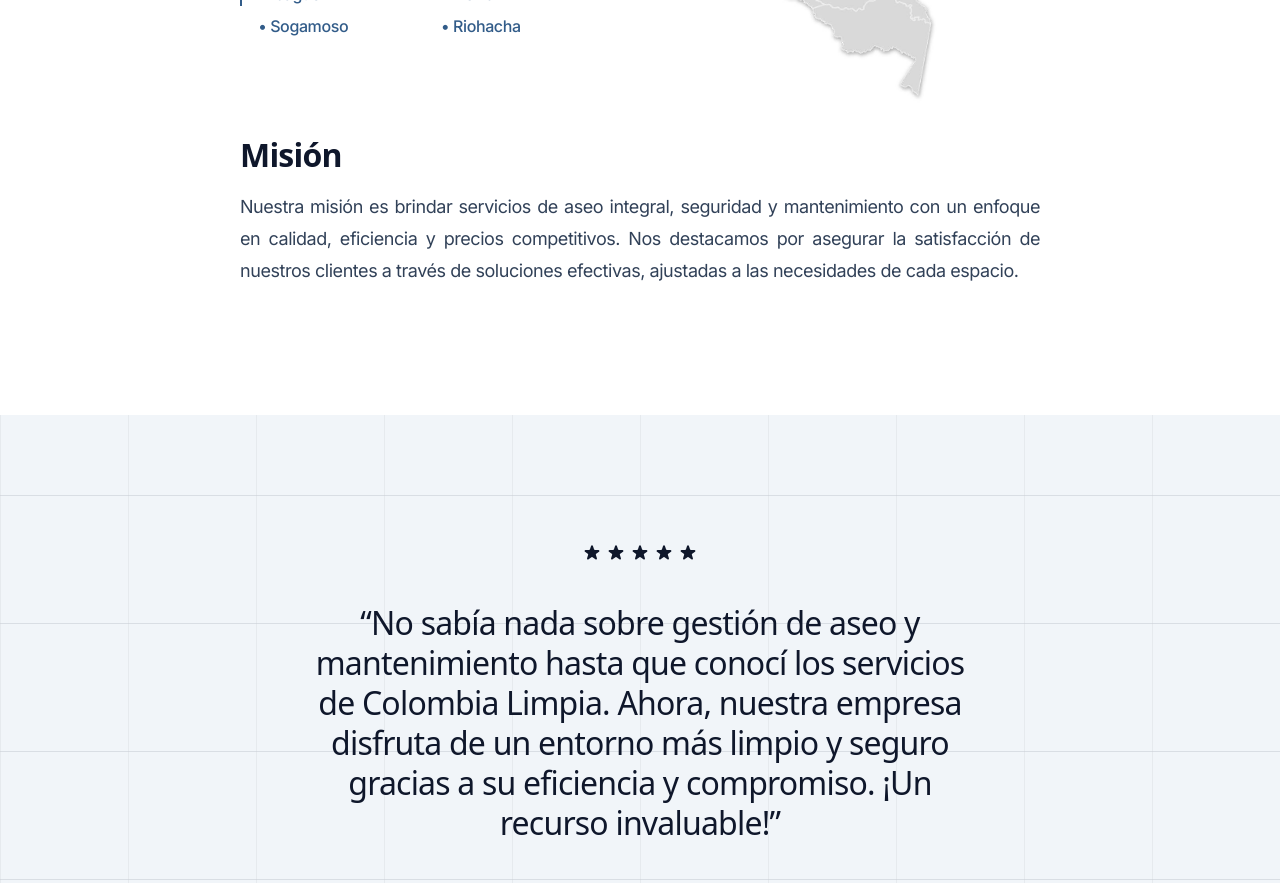
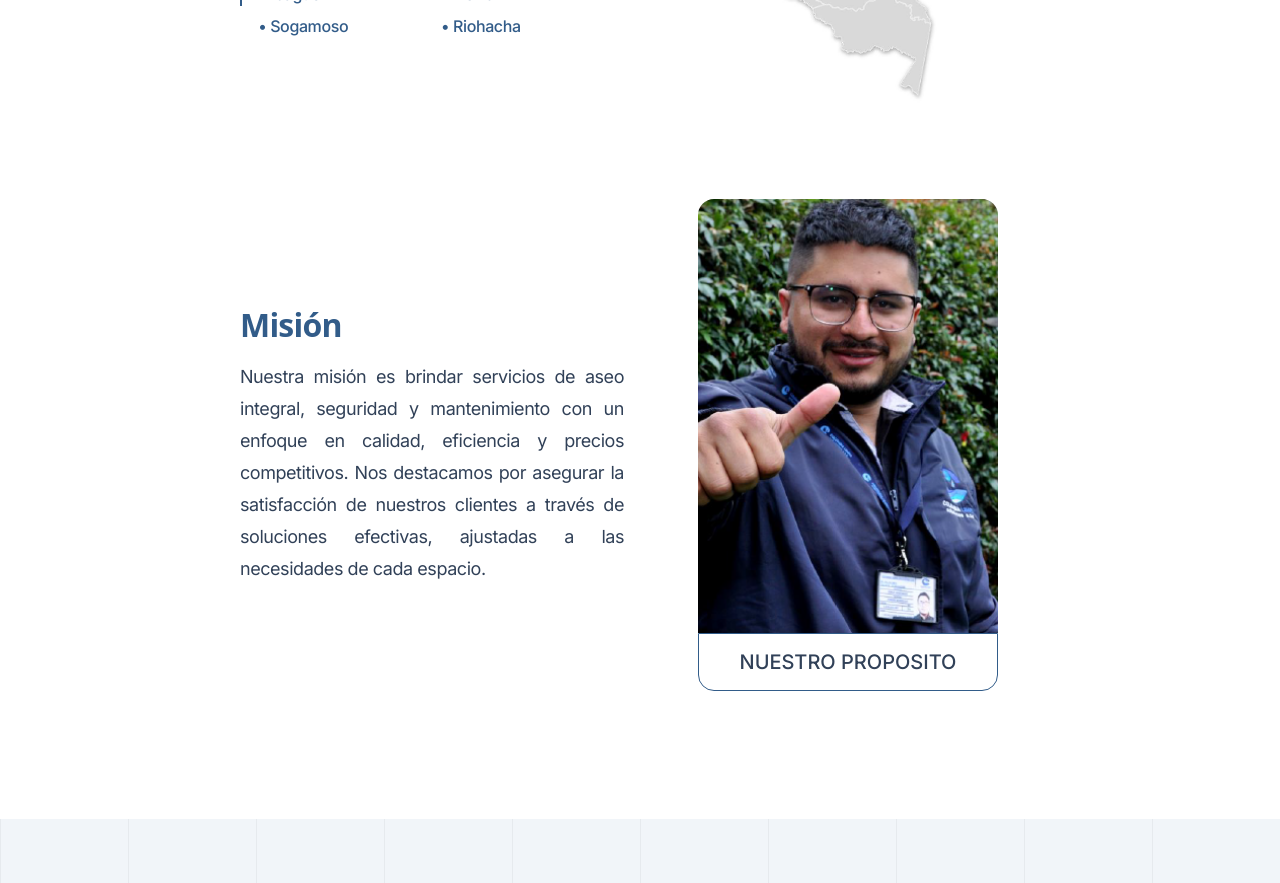
Before and after one commit to FranksneidDev/colombia-limpia-test, a Next.js app: page / in a window 1280 px wide. Shown: the part 2700-3583 px from the top of the page. Built offline with nearby package versions, Linux system fonts and the light colour scheme; a web font is replaced by a local one.

Commit message:
add image in mision section

```diff
--- a/src/components/TableOfContents.tsx
+++ b/src/components/TableOfContents.tsx
@@ -7,6 +7,7 @@
 } from '@/components/Expandable'
 import { SectionHeading } from '@/components/SectionHeading'
 import mapcities from '@/images/colombia-limpia/map.jpg'
+import mission from '@/images/colombia-limpia/mision.png'
 
 const cities = [
   'Barranquilla',
@@ -26,7 +27,6 @@
   'Sogamoso',
   'Riohacha',
 ]
-
 
 const tableOfContents = {
   'Donde Estamos?': {
@@ -96,7 +96,7 @@
               <h3 className="font-display text-4xl font-bold tracking-tight text-[#325c89]">
                 ¿Dónde estamos?
               </h3>
-              <div className="flex justify-center items-center">
+              <div className="flex items-center justify-center">
                 <div className="mr-4 h-60 w-[3px] bg-[#325c89]" />
                 <ol
                   role="list"
@@ -126,17 +126,35 @@
             </div>
           </div>
         </Expandable>
-
-        <h2 className="mt-8 font-display text-4xl font-bold tracking-tight text-slate-900">
-          Misión
-        </h2>
-        <p className="mt-4 text-justify text-lg tracking-tight text-slate-700">
-          Nuestra misión es brindar servicios de aseo integral, seguridad y
-          mantenimiento con un enfoque en calidad, eficiencia y precios
-          competitivos. Nos destacamos por asegurar la satisfacción de nuestros
-          clientes a través de soluciones efectivas, ajustadas a las necesidades
-          de cada espacio.
-        </p>
+        <Expandable>
+          <div className="mt-24 flex flex-col gap-8 sm:flex-row sm:items-center">
+            <div className="sm:w-1/2 lg:flex lg:h-full lg:flex-col lg:justify-center">
+              <h3 className="font-display text-4xl font-bold tracking-tight text-[#325c89]">
+                Misión
+              </h3>
+              <p className="mt-4 text-justify text-lg tracking-tight text-slate-700">
+                Nuestra misión es brindar servicios de aseo integral, seguridad
+                y mantenimiento con un enfoque en calidad, eficiencia y precios
+                competitivos. Nos destacamos por asegurar la satisfacción de
+                nuestros clientes a través de soluciones efectivas, ajustadas a
+                las necesidades de cada espacio.
+              </p>
+            </div>
+            <div className="flex flex-col items-center sm:w-1/2">
+              <Image
+                src={mission}
+                alt="Ubicación"
+                width={300}
+                className="rounded-t-2xl object-cover"
+              />
+              <div className="w-[300px] rounded-b-2xl border border-[#325c89] bg-white px-4 py-3 text-center">
+                <p className="text-xl font-medium text-slate-700">
+                  NUESTRO PROPOSITO
+                </p>
+              </div>
+            </div>
+          </div>
+        </Expandable>
       </Container>
     </section>
   )
```
Also changed, not shown: src/images/colombia-limpia/mision.png (added).
